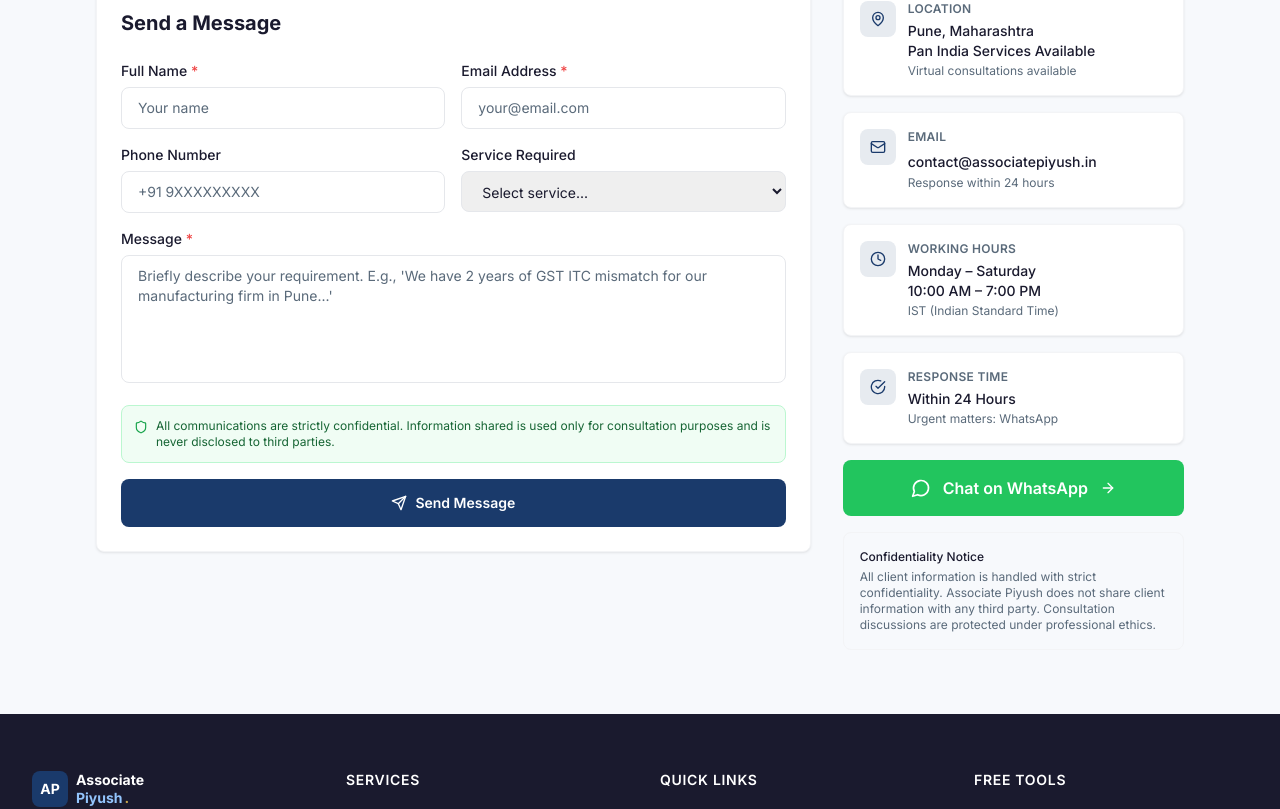
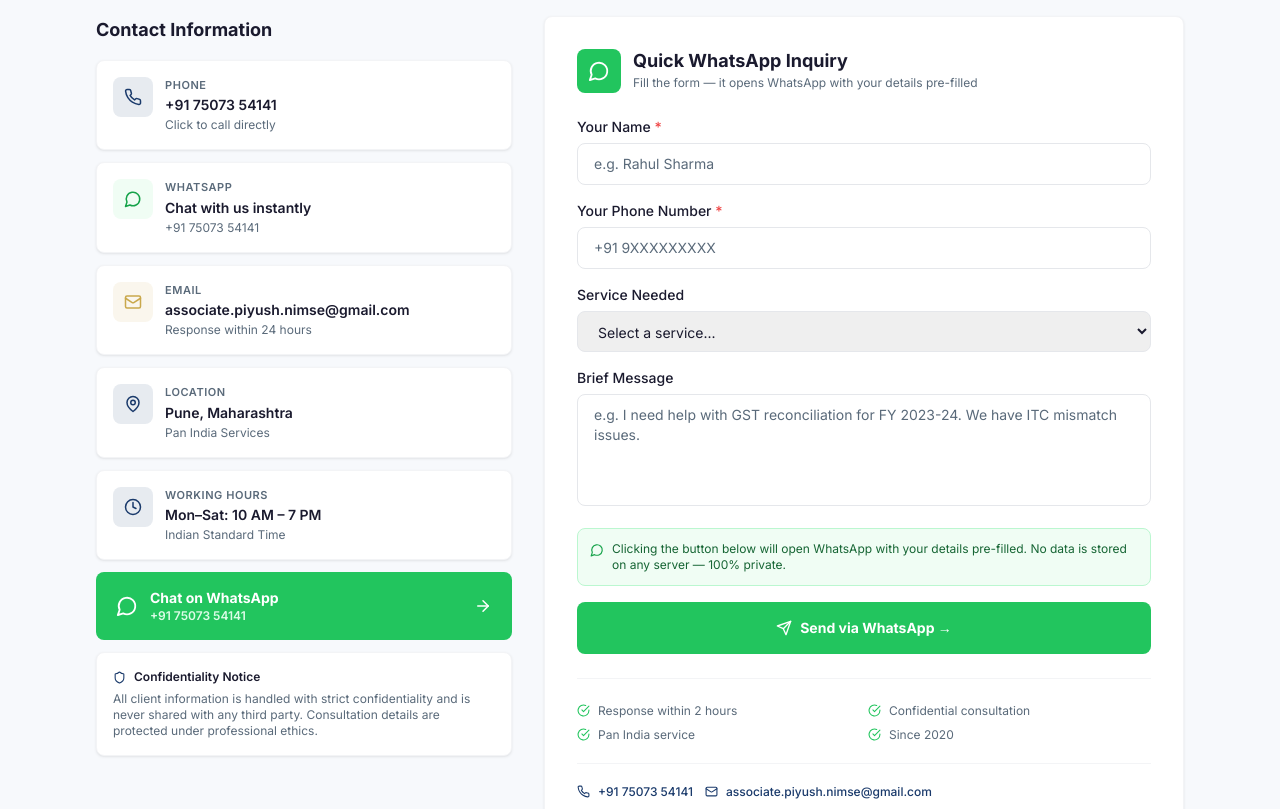
Before and after one commit to ccassociates2024-boop/associate-piyush, a Next.js app: page /contact in a window 1280 px wide. Shown: the part 371-1180 px from the top of the page. Built offline with nearby package versions, Linux system fonts and the light colour scheme.

Commit message:
Upgrade /contact page: WhatsApp form, real contact details, Piyush Nimse info

```diff
--- a/app/contact/ContactForm.tsx
+++ b/app/contact/ContactForm.tsx
@@ -1,177 +1,306 @@
 "use client";
 
 import { useState } from "react";
-import { Mail, Clock, MessageCircle, Shield, CheckCircle, Send, ArrowRight, MapPin } from "lucide-react";
+import {
+  Phone,
+  Mail,
+  Clock,
+  MapPin,
+  MessageCircle,
+  Shield,
+  CheckCircle,
+  ArrowRight,
+  Send,
+} from "lucide-react";
 
-export default function ContactForm() {
+const PHONE = "+91 75073 54141";
+const PHONE_RAW = "917507354141";
+const EMAIL = "associate.piyush.nimse@gmail.com";
+const WA_BASE = `https://wa.me/${PHONE_RAW}`;
+const WA_QUICK = `${WA_BASE}?text=${encodeURIComponent(
+  "Hello Associate Piyush, I need tax consultation."
+)}`;
+
+const SERVICES = [
+  "GST Reconciliation",
+  "Income Tax Filing",
+  "TDS Compliance",
+  "Forensic Accounting",
+  "Tax Notice Reply",
+  "Business Advisory",
+  "Other",
+];
+
+const INFO_CARDS = [
+  {
+    icon: Phone,
+    label: "Phone",
+    value: PHONE,
+    sub: "Click to call directly",
+    href: "tel:+917507354141",
+    accent: "bg-primary/10",
+    iconColor: "text-primary",
+  },
+  {
+    icon: MessageCircle,
+    label: "WhatsApp",
+    value: "Chat with us instantly",
+    sub: PHONE,
+    href: WA_QUICK,
+    accent: "bg-green-50",
+    iconColor: "text-green-600",
+    external: true,
+  },
+  {
+    icon: Mail,
+    label: "Email",
+    value: EMAIL,
+    sub: "Response within 24 hours",
+    href: `mailto:${EMAIL}`,
+    accent: "bg-gold/10",
+    iconColor: "text-gold",
+  },
+  {
+    icon: MapPin,
+    label: "Location",
+    value: "Pune, Maharashtra",
+    sub: "Pan India Services",
+    accent: "bg-primary/10",
+    iconColor: "text-primary",
+  },
+  {
+    icon: Clock,
+    label: "Working Hours",
+    value: "Mon–Sat: 10 AM – 7 PM",
+    sub: "Indian Standard Time",
+    accent: "bg-primary/10",
+    iconColor: "text-primary",
+  },
+];
+
+const TRUST = [
+  "Response within 2 hours",
+  "Confidential consultation",
+  "Pan India service",
+  "Since 2020",
+];
+
+export default function ContactSection() {
   const [form, setForm] = useState({
     name: "",
-    email: "",
     phone: "",
     service: "",
     message: "",
   });
-  const [submitting, setSubmitting] = useState(false);
-  const [submitted, setSubmitted] = useState(false);
-  const [error, setError] = useState("");
 
-  const SERVICES = [
-    "GST Reconciliation",
-    "Forensic Accounting",
-    "Income Tax Advisory",
-    "TDS Compliance",
-    "Audit & Assurance",
-    "Business Advisory",
-    "Other / Not Sure",
-  ];
+  const set = (field: string, value: string) =>
+    setForm((prev) => ({ ...prev, [field]: value }));
 
-  const handleSubmit = async (e: React.FormEvent) => {
+  const handleWhatsApp = (e: React.FormEvent) => {
     e.preventDefault();
-    if (!form.name || !form.email || !form.message) {
-      setError("Please fill in all required fields.");
-      return;
-    }
-    setSubmitting(true);
-    setError("");
-
-    try {
-      const emailjs = await import("@emailjs/browser");
-      await emailjs.send(
-        "YOUR_SERVICE_ID",
-        "YOUR_TEMPLATE_ID",
-        {
-          from_name: form.name,
-          from_email: form.email,
-          phone: form.phone,
-          service: form.service || "Not specified",
-          message: form.message,
-          to_name: "Associate Piyush",
-        },
-        "YOUR_PUBLIC_KEY"
-      );
-      setSubmitted(true);
-    } catch (e) {
-      setSubmitted(true);
-    } finally {
-      setSubmitting(false);
-    }
+    const text = [
+      `Name: ${form.name || "—"}`,
+      `Phone: ${form.phone || "—"}`,
+      `Service: ${form.service || "—"}`,
+      `Message: ${form.message || "—"}`,
+    ].join("\n");
+    const url = `${WA_BASE}?text=${encodeURIComponent(text)}`;
+    window.open(url, "_blank", "noopener,noreferrer");
   };
-
-  const whatsappMessage = encodeURIComponent(
-    `Hello Associate Piyush,\n\nI would like to enquire about your services.\n\nName: ${form.name || "—"}\nService: ${form.service || "—"}`
-  );
 
   return (
     <section className="bg-background py-16">
       <div className="max-w-6xl mx-auto px-4 sm:px-6 lg:px-8">
-        <div className="grid lg:grid-cols-3 gap-8">
-          {/* Form */}
-          <div className="lg:col-span-2">
-            <div className="bg-white rounded-card shadow-card border border-gray-100 p-6">
-              <h2 className="font-bold text-dark text-xl mb-6">Send a Message</h2>
+        <div className="grid lg:grid-cols-5 gap-8 items-start">
 
-              {submitted ? (
-                <div className="py-10 text-center">
-                  <div className="w-16 h-16 bg-green-100 rounded-full flex items-center justify-center mx-auto mb-4">
-                    <CheckCircle size={32} className="text-green-500" />
+          {/* ── LEFT: Contact Info Cards ── */}
+          <div className="lg:col-span-2 space-y-3">
+            <h2 className="text-lg font-bold text-dark mb-4">Contact Information</h2>
+
+            {INFO_CARDS.map(({ icon: Icon, label, value, sub, href, accent, iconColor, external }) => {
+              const inner = (
+                <div className="flex items-start gap-3">
+                  <div className={`w-10 h-10 rounded-lg ${accent} flex items-center justify-center flex-shrink-0`}>
+                    <Icon size={18} className={iconColor} />
                   </div>
-                  <h3 className="font-bold text-dark text-xl mb-2">Message Sent!</h3>
-                  <p className="text-muted mb-6">
-                    Thank you, {form.name}. I&apos;ll respond within 24 hours. For urgent matters, WhatsApp is faster.
-                  </p>
+                  <div className="min-w-0">
+                    <div className="text-[11px] font-semibold text-muted uppercase tracking-wider mb-0.5">
+                      {label}
+                    </div>
+                    <div className="text-sm font-semibold text-dark truncate">{value}</div>
+                    <div className="text-xs text-muted mt-0.5">{sub}</div>
+                  </div>
+                </div>
+              );
+
+              return href ? (
                 <a
-                    href={`https://wa.me/919XXXXXXXXX?text=${whatsappMessage}`}
+                  key={label}
+                  href={href}
+                  target={external ? "_blank" : undefined}
+                  rel={external ? "noopener noreferrer" : undefined}
+                  className="block bg-white rounded-card shadow-card border border-gray-100 p-4 hover:border-primary/30 hover:shadow-card-hover transition-all duration-200"
+                >
+                  {inner}
+                </a>
+              ) : (
+                <div
+                  key={label}
+                  className="bg-white rounded-card shadow-card border border-gray-100 p-4"
+                >
+                  {inner}
+                </div>
+              );
+            })}
+
+            {/* WhatsApp quick CTA */}
+            <a
+              href={WA_QUICK}
               target="_blank"
               rel="noopener noreferrer"
-                    className="btn-gold gap-2 inline-flex"
+              className="flex items-center justify-between gap-3 bg-green-500 hover:bg-green-600 text-white font-semibold rounded-lg px-5 py-4 transition-colors w-full mt-2"
             >
-                    <MessageCircle size={16} /> Follow Up on WhatsApp
-                  </a>
-                </div>
-              ) : (
-                <form onSubmit={handleSubmit} className="space-y-4">
-                  <div className="grid sm:grid-cols-2 gap-4">
-                    <div>
-                      <label className="label">Full Name <span className="text-red-500">*</span></label>
-                      <input type="text" className="input-field" value={form.name} onChange={e => setForm({ ...form, name: e.target.value })} placeholder="Your name" required />
-                    </div>
-                    <div>
-                      <label className="label">Email Address <span className="text-red-500">*</span></label>
-                      <input type="email" className="input-field" value={form.email} onChange={e => setForm({ ...form, email: e.target.value })} placeholder="your@email.com" required />
-                    </div>
-                    <div>
-                      <label className="label">Phone Number</label>
-                      <input type="tel" className="input-field" value={form.phone} onChange={e => setForm({ ...form, phone: e.target.value })} placeholder="+91 9XXXXXXXXX" />
-                    </div>
-                    <div>
-                      <label className="label">Service Required</label>
-                      <select className="input-field" value={form.service} onChange={e => setForm({ ...form, service: e.target.value })}>
-                        <option value="">Select service...</option>
-                        {SERVICES.map(s => <option key={s} value={s}>{s}</option>)}
-                      </select>
+              <div className="flex items-center gap-3">
+                <MessageCircle size={22} />
+                <div className="text-left">
+                  <div className="text-sm font-bold">Chat on WhatsApp</div>
+                  <div className="text-green-100 text-xs">+91 75073 54141</div>
                 </div>
               </div>
-                  <div>
-                    <label className="label">Message <span className="text-red-500">*</span></label>
-                    <textarea className="input-field h-32 resize-none" value={form.message} onChange={e => setForm({ ...form, message: e.target.value })} placeholder="Briefly describe your requirement. E.g., 'We have 2 years of GST ITC mismatch for our manufacturing firm in Pune...'" required />
+              <ArrowRight size={18} />
+            </a>
+
+            {/* Confidentiality note */}
+            <div className="bg-white border border-gray-100 rounded-card p-4 text-xs text-muted shadow-card">
+              <div className="flex items-center gap-2 mb-1.5">
+                <Shield size={13} className="text-primary flex-shrink-0" />
+                <span className="font-semibold text-dark">Confidentiality Notice</span>
               </div>
-
-                  <div className="flex items-start gap-2 p-3 bg-green-50 border border-green-200 rounded-lg text-xs text-green-800">
-                    <Shield size={14} className="mt-0.5 flex-shrink-0 text-green-600" />
-                    <span>All communications are strictly confidential. Information shared is used only for consultation purposes and is never disclosed to third parties.</span>
-                  </div>
-
-                  {error && <div className="p-3 bg-red-50 border border-red-200 rounded-lg text-xs text-red-700">{error}</div>}
-
-                  <button type="submit" disabled={submitting} className="btn-primary gap-2 w-full justify-center py-3.5">
-                    <Send size={16} />
-                    {submitting ? "Sending..." : "Send Message"}
-                  </button>
-                </form>
-              )}
+              All client information is handled with strict confidentiality and is never
+              shared with any third party. Consultation details are protected under
+              professional ethics.
             </div>
           </div>
 
-          {/* Contact Info */}
-          <div className="space-y-4">
-            {[
-              { icon: MapPin, title: "Location", content: "Pune, Maharashtra\nPan India Services Available", sub: "Virtual consultations available" },
-              { icon: Mail, title: "Email", content: "contact@associatepiyush.in", sub: "Response within 24 hours", href: "mailto:contact@associatepiyush.in" },
-              { icon: Clock, title: "Working Hours", content: "Monday – Saturday\n10:00 AM – 7:00 PM", sub: "IST (Indian Standard Time)" },
-              { icon: CheckCircle, title: "Response Time", content: "Within 24 Hours", sub: "Urgent matters: WhatsApp" },
-            ].map(({ icon: Icon, title, content, sub, href }) => (
-              <div key={title} className="bg-white rounded-card shadow-card border border-gray-100 p-4">
-                <div className="flex items-start gap-3">
-                  <div className="w-9 h-9 rounded-lg bg-primary/10 flex items-center justify-center flex-shrink-0">
-                    <Icon size={16} className="text-primary" />
+          {/* ── RIGHT: WhatsApp Inquiry Form ── */}
+          <div className="lg:col-span-3">
+            <div className="bg-white rounded-card shadow-card border border-gray-100 p-6 sm:p-8">
+              {/* Header */}
+              <div className="flex items-center gap-3 mb-6">
+                <div className="w-11 h-11 rounded-lg bg-green-500 flex items-center justify-center flex-shrink-0">
+                  <MessageCircle size={22} className="text-white" />
                 </div>
                 <div>
-                    <div className="text-xs font-semibold text-muted uppercase tracking-wide mb-1">{title}</div>
-                    {href ? (
-                      <a href={href} className="text-sm font-medium text-dark hover:text-primary whitespace-pre-line">{content}</a>
-                    ) : (
-                      <div className="text-sm font-medium text-dark whitespace-pre-line">{content}</div>
-                    )}
-                    <div className="text-xs text-muted mt-0.5">{sub}</div>
+                  <h2 className="font-bold text-dark text-lg leading-tight">
+                    Quick WhatsApp Inquiry
+                  </h2>
+                  <p className="text-muted text-xs mt-0.5">
+                    Fill the form — it opens WhatsApp with your details pre-filled
+                  </p>
                 </div>
               </div>
+
+              <form onSubmit={handleWhatsApp} className="space-y-4">
+                {/* Name */}
+                <div>
+                  <label className="label">
+                    Your Name <span className="text-red-500">*</span>
+                  </label>
+                  <input
+                    type="text"
+                    className="input-field"
+                    placeholder="e.g. Rahul Sharma"
+                    value={form.name}
+                    onChange={(e) => set("name", e.target.value)}
+                    required
+                  />
+                </div>
+
+                {/* Phone */}
+                <div>
+                  <label className="label">
+                    Your Phone Number <span className="text-red-500">*</span>
+                  </label>
+                  <input
+                    type="tel"
+                    className="input-field"
+                    placeholder="+91 9XXXXXXXXX"
+                    value={form.phone}
+                    onChange={(e) => set("phone", e.target.value)}
+                    required
+                  />
+                </div>
+
+                {/* Service */}
+                <div>
+                  <label className="label">Service Needed</label>
+                  <select
+                    className="input-field"
+                    value={form.service}
+                    onChange={(e) => set("service", e.target.value)}
+                  >
+                    <option value="">Select a service...</option>
+                    {SERVICES.map((s) => (
+                      <option key={s} value={s}>{s}</option>
+                    ))}
+                  </select>
+                </div>
+
+                {/* Message */}
+                <div>
+                  <label className="label">Brief Message</label>
+                  <textarea
+                    className="input-field h-28 resize-none"
+                    placeholder="e.g. I need help with GST reconciliation for FY 2023-24. We have ITC mismatch issues."
+                    value={form.message}
+                    onChange={(e) => set("message", e.target.value)}
+                  />
+                </div>
+
+                {/* How it works note */}
+                <div className="flex items-start gap-2 p-3 bg-green-50 border border-green-200 rounded-lg">
+                  <MessageCircle size={14} className="text-green-600 flex-shrink-0 mt-0.5" />
+                  <p className="text-xs text-green-800">
+                    Clicking the button below will open WhatsApp with your details
+                    pre-filled. No data is stored on any server — 100% private.
+                  </p>
+                </div>
+
+                {/* Submit */}
+                <button
+                  type="submit"
+                  className="flex items-center justify-center gap-2 w-full bg-green-500 hover:bg-green-600 text-white font-bold rounded-lg py-4 text-sm transition-colors"
+                >
+                  <Send size={16} />
+                  Send via WhatsApp →
+                </button>
+              </form>
+
+              {/* Trust badges */}
+              <div className="grid grid-cols-2 gap-2 mt-6 pt-6 border-t border-gray-100">
+                {TRUST.map((t) => (
+                  <div key={t} className="flex items-center gap-2 text-xs text-muted">
+                    <CheckCircle size={13} className="text-green-500 flex-shrink-0" />
+                    <span>{t}</span>
                   </div>
                 ))}
+              </div>
 
+              {/* Also reachable via */}
+              <div className="mt-5 pt-5 border-t border-gray-100 flex flex-wrap gap-3">
                 <a
-              href="https://wa.me/919XXXXXXXXX?text=Hello%20Associate%20Piyush,%20I%20need%20help%20with%20tax%20compliance."
-              target="_blank"
-              rel="noopener noreferrer"
-              className="flex items-center justify-center gap-3 bg-green-500 hover:bg-green-600 text-white font-semibold rounded-lg p-4 transition-colors w-full"
+                  href={`tel:+${PHONE_RAW}`}
+                  className="flex items-center gap-2 text-xs font-medium text-primary hover:underline"
                 >
-              <MessageCircle size={20} />
-              <span>Chat on WhatsApp</span>
-              <ArrowRight size={16} />
+                  <Phone size={13} /> {PHONE}
                 </a>
-
-            <div className="bg-background rounded-lg p-4 text-xs text-muted border border-gray-100">
-              <p className="font-medium text-dark mb-1">Confidentiality Notice</p>
-              <p>All client information is handled with strict confidentiality. Associate Piyush does not share client information with any third party. Consultation discussions are protected under professional ethics.</p>
+                <a
+                  href={`mailto:${EMAIL}`}
+                  className="flex items-center gap-2 text-xs font-medium text-primary hover:underline"
+                >
+                  <Mail size={13} /> {EMAIL}
+                </a>
+              </div>
             </div>
           </div>
         </div>
--- a/app/contact/page.tsx
+++ b/app/contact/page.tsx
@@ -1,9 +1,10 @@
 import type { Metadata } from "next";
-import ContactForm from "./ContactForm";
+import ContactSection from "./ContactForm";
 
 export const metadata: Metadata = {
   title: "Contact",
-  description: "Contact Associate Piyush for GST, Income Tax, TDS, Forensic Accounting consultations. Based in Pune, Maharashtra. Pan India services.",
+  description:
+    "Contact Associate Piyush (Piyush Nimse) for GST, Income Tax, TDS, Forensic Accounting consultations. Call or WhatsApp: +91 75073 54141. Pune, Maharashtra — Pan India.",
 };
 
 export default function ContactPage() {
@@ -13,15 +14,21 @@
       <section className="bg-primary py-14">
         <div className="max-w-7xl mx-auto px-4 sm:px-6 lg:px-8">
           <div className="max-w-2xl">
-            <h1 className="text-4xl font-bold text-white mb-4">Get in Touch</h1>
+            <p className="text-gold text-sm font-semibold uppercase tracking-wider mb-3">
+              Get in Touch
+            </p>
+            <h1 className="text-4xl font-bold text-white mb-4">
+              Let&apos;s Resolve Your Tax Matter
+            </h1>
             <p className="text-blue-200 text-lg leading-relaxed">
-              Have a tax matter or compliance requirement? Let&apos;s discuss how we can help. First consultation is free.
+              Reach out via WhatsApp, call, or email. First consultation is free.
+              Response within 2 hours on business days.
             </p>
           </div>
         </div>
       </section>
 
-      <ContactForm />
+      <ContactSection />
     </div>
   );
 }
```
Lines whose indentation alone changed are shown as unchanged.
